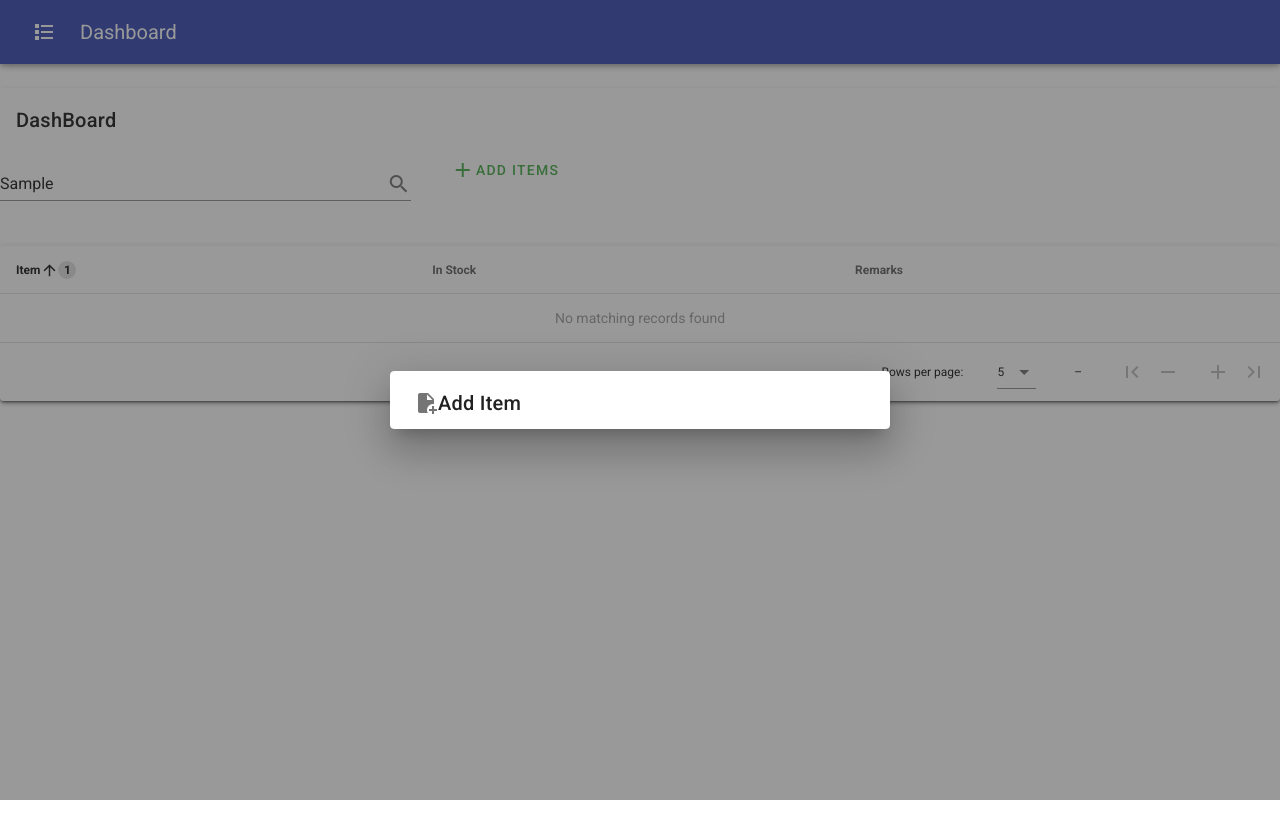
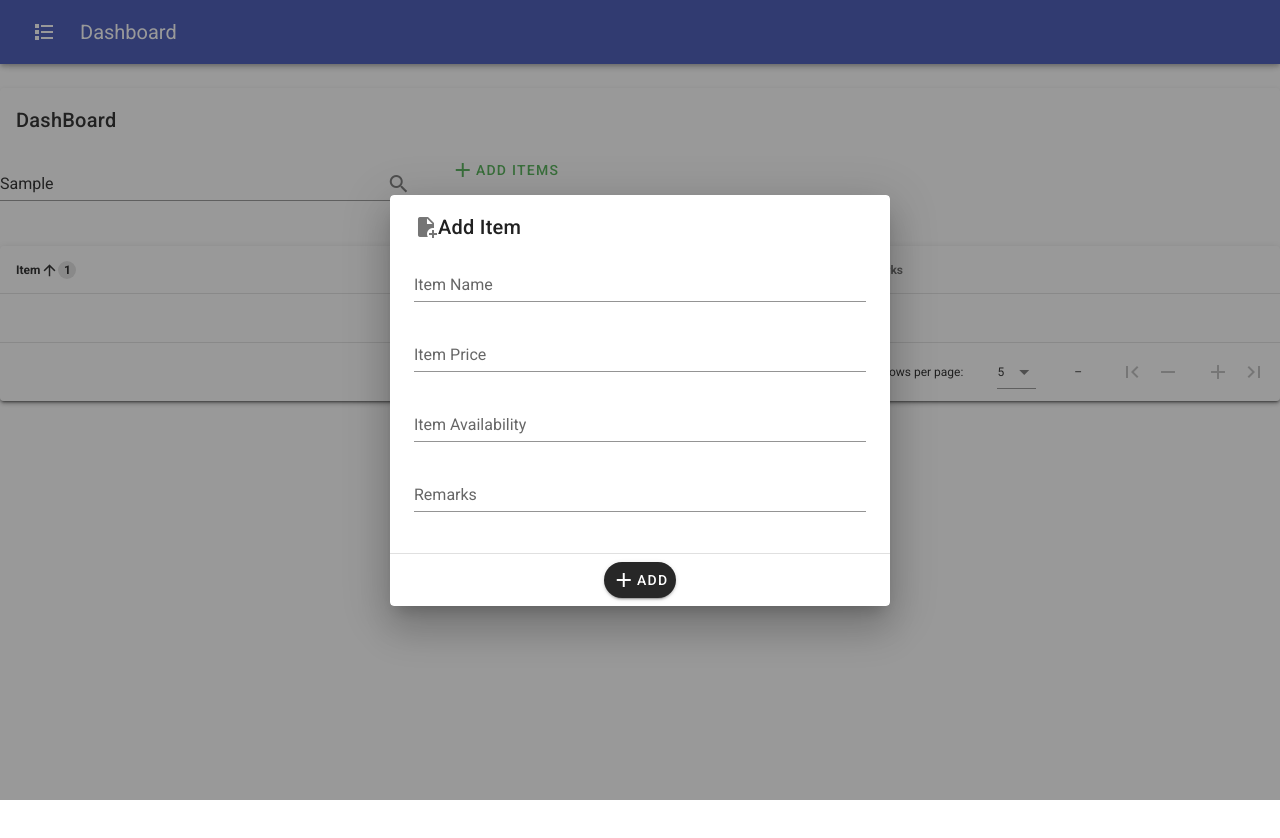
Before and after one commit to abdullah4a/SuperAdmin, a Vue app: page / in a window 1280 px wide. Both pictures are taken after typing "Sample" into the empty fields and a click on the button "ADD ITEMS". Shown: the top 838 px of the page. Built offline with nearby package versions, Linux system fonts and the light colour scheme.

Commit message:
Update Dashboard.vue

```diff
--- a/src/components/Dashboard.vue
+++ b/src/components/Dashboard.vue
@@ -29,6 +29,21 @@
                 <v-icon>mdi-file-plus</v-icon>
                 <span>Add Item</span>
               </v-card-title>
+              <v-card-text>
+                <v-text-field label="Item Name"></v-text-field>
+                <v-text-field label="Item Price"></v-text-field>
+                <v-text-field label="Item Availability"></v-text-field>
+                <v-text-field label="Remarks"></v-text-field>
+              </v-card-text>
+              <v-divider></v-divider>
+              <v-card-actions>
+                <v-spacer></v-spacer>
+                <v-btn rounded dark>
+                  <v-icon>mdi-plus</v-icon>
+                  <span>add</span>
+                </v-btn>
+                <v-spacer></v-spacer>
+              </v-card-actions>
             </v-card>
           </v-dialog>
         </v-col>
@@ -65,6 +80,7 @@ import Component from "vue-class-component";
 @Component({})
 export default class Dashboard extends Vue {
   serch = "";
+  private dialog = false;
   private ClassName = "DashBoard";
   private headers = [
     {
@@ -96,5 +112,10 @@ export default class Dashboard extends Vue {
       remarks: "",
     },
   ];
+  closeDialog() {
+    if (this.dialog) {
+      this.dialog = false;
+    }
+  }
 }
 </script>
```
